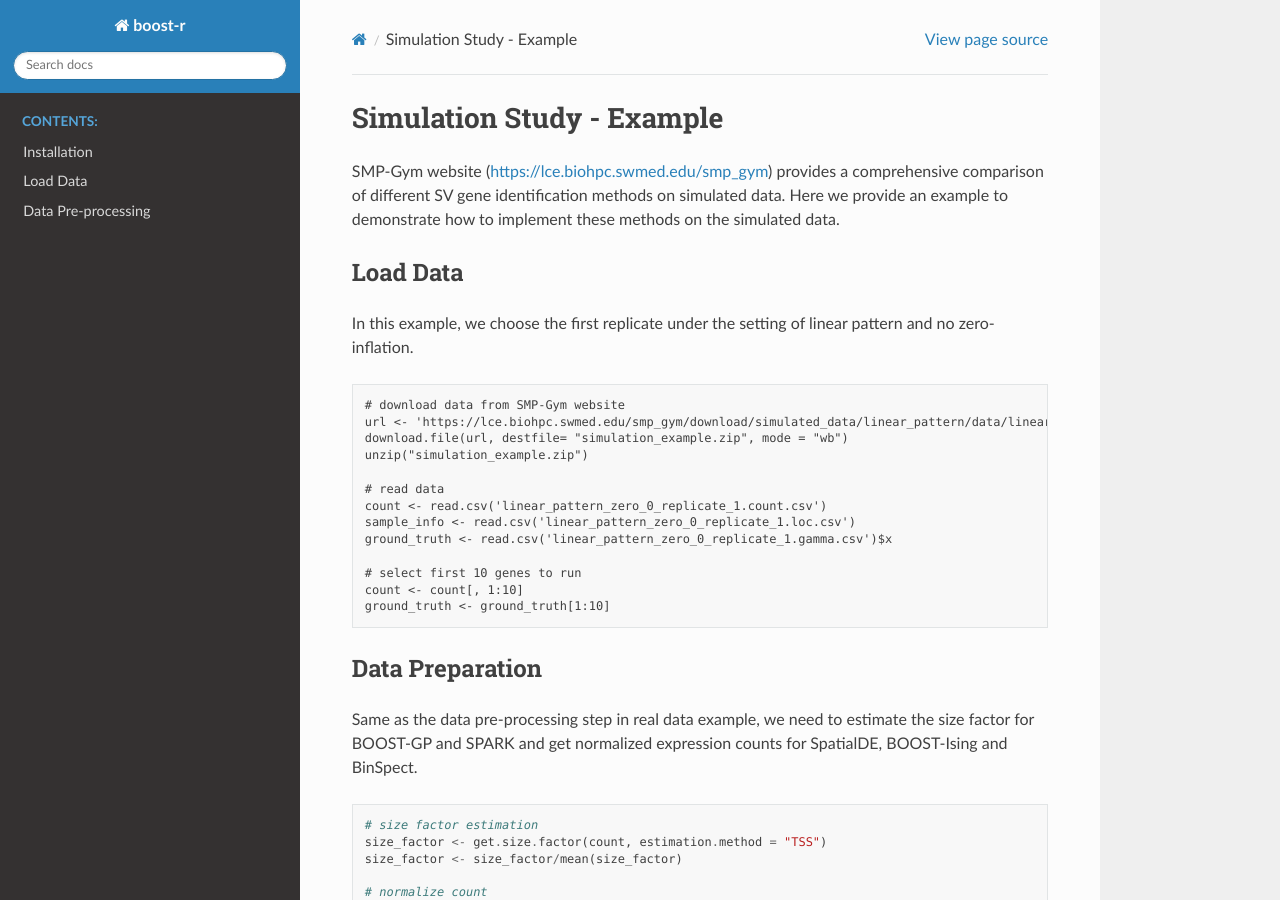
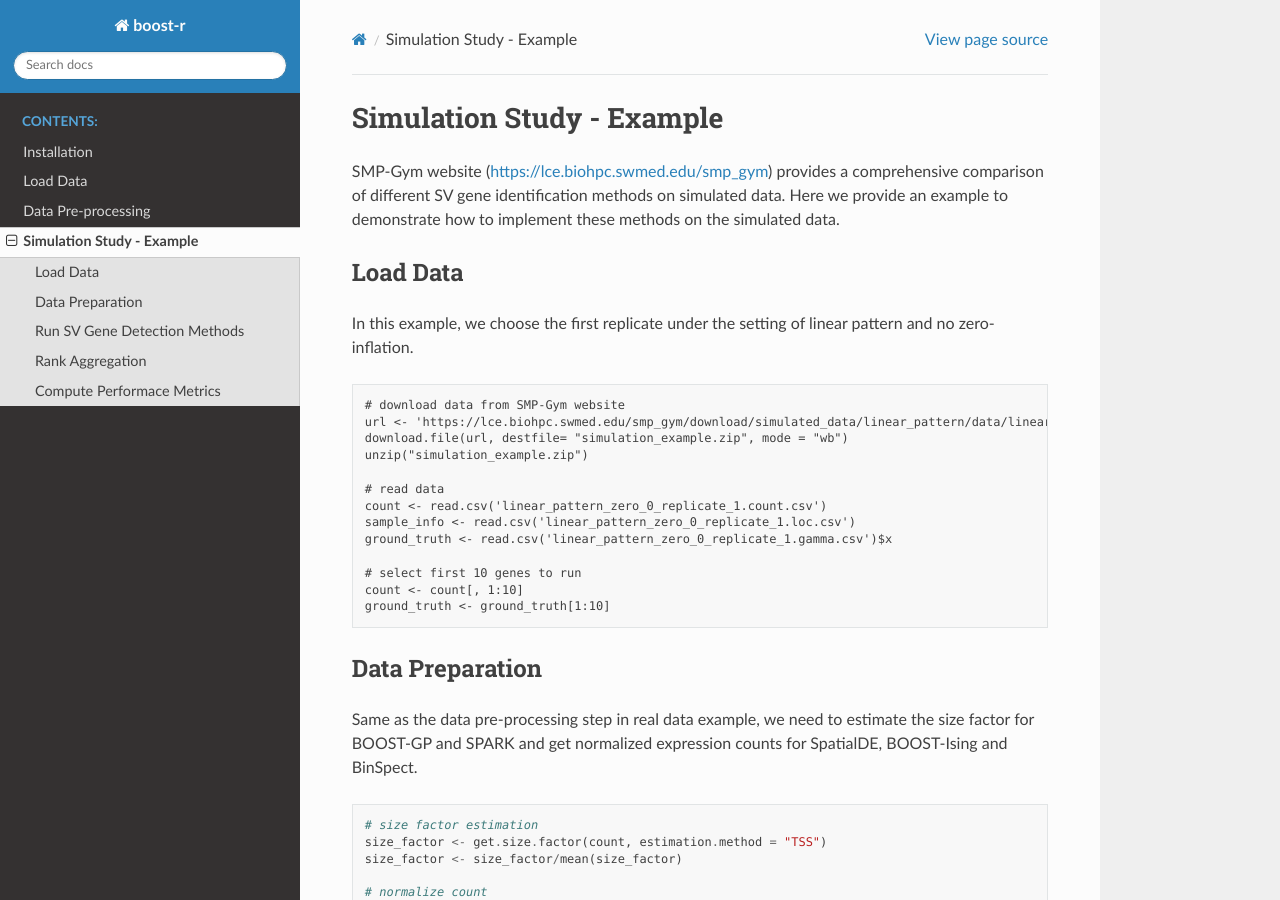
Before and after one commit to estfernan/boost, a Sphinx documentation site: the page built from docs/simulation.rst, in a window 1280 px wide and 900 px high. Built offline with Sphinx 7.4.7 and the Read the Docs theme 2.0.0, drawn with Linux system fonts in a browser that asks for light colours; pages that are not in the unit, such as notebooks, are missing from menus.

Commit message:
Update index.rst

```diff
--- a/docs/index.rst
+++ b/docs/index.rst
@@ -18,12 +18,5 @@ The R package boost (Bayesian Modeling of Spatial Transcriptomics Data) provides
    installation
    loaddata
    preprocessing
-
-
-
-Indices and tables
-==================
-
-* :ref:`genindex`
-* :ref:`modindex`
-* :ref:`search`
+   SV_gene_detection
+   simulation
```
